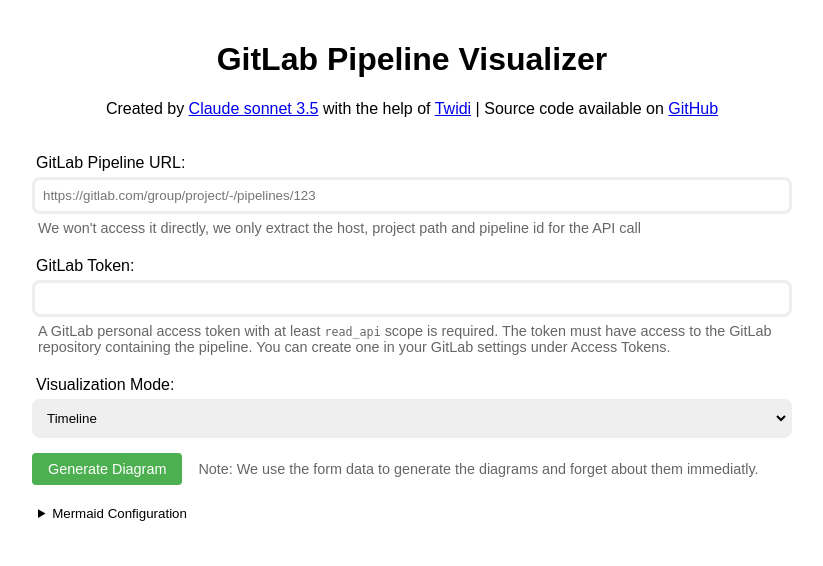
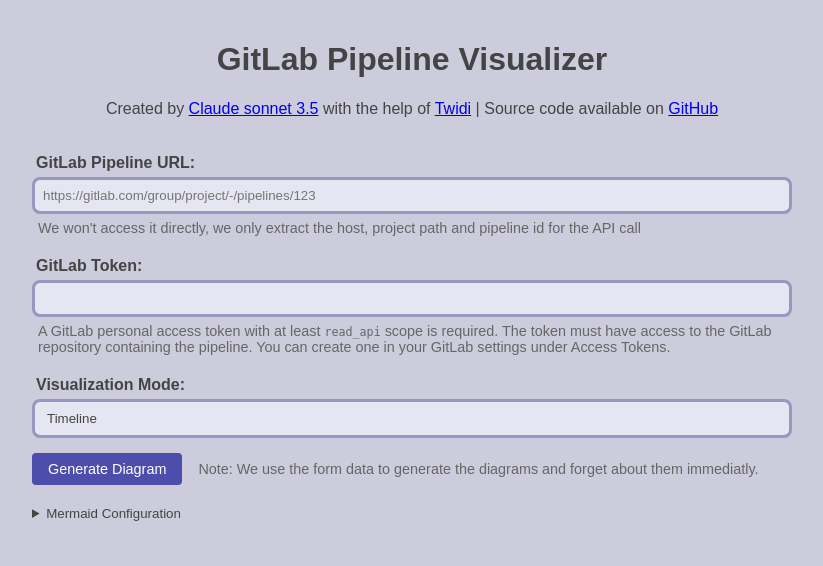
Before and after one commit to twidi/gitlab-pipeline-visualizer, a Flask app: page / in a window 1280 px wide. Shown: the top 566 px of the page, without its empty margins (228-1051 px from the left). Run offline with Flask 3, Linux system fonts and the light colour scheme.

Commit message:
More CSS tweaks

```diff
--- a/templates/index.html
+++ b/templates/index.html
@@ -4,6 +4,24 @@
 <head>
     <title>GitLab Pipeline Visualizer</title>
     <style>
+        :root {
+            --bg-color: #ccd;
+            --text-color: #444;
+            --text-color-light: #666;
+            --input-bgcolor: #e6e6f2;
+            --border-color: #9797bf;
+            --accent-color: #4d4dac;
+            --accent-accent-color: #3939a6;
+
+            --success-color: #45a049;
+            --failure-color: #dd0000;
+
+            --border-width: 3px;
+        }
+        html {
+            background: var(--bg-color);
+            color: var(--text-color);
+        }
         * {
             box-sizing: border-box;
         }
@@ -31,26 +49,42 @@
             display: block;
             margin-left: 4px;
             margin-bottom: 5px;
+            font-weight: 600;
+            cursor: pointer;
         }
 
         input[type="text"], input[type="password"], select, textarea {
             width: 100%;
             padding: 8px;
             border-radius: 8px; ;
-            border: 3px solid #eee;
+            border: var(--border-width) solid var(--border-color);
+            background: var(--input-background);
+            color: var(--text-color);
+            /* for :autofill, we need to force like that */
+            filter: none;
+            box-shadow: 0 0 0 100px var(--input-bgcolor) inset !important;
+        }
+
+        input[type="text"]:focus, input[type="password"]:focus, select:focus, textarea:focus {
+            --border-color: var(--accent-color);
+            outline: 0;
+        }
+        input[disabled], select[disabled], textarea[disabled] {
+            opacity: 0.5;
         }
 
         .help-text {
             font-size: 0.9em;
-            color: #666;
+            color: var(--text-color-light);
             margin: 6px;
         }
+
         button[type=submit] + .help-text {
             margin: 0;
         }
 
         button, a.button {
-            background-color: #4CAF50;
+            background-color: var(--accent-color);
             color: white;
             border: none;
             padding: 8px 16px;
@@ -61,15 +95,15 @@
         }
 
         button:hover, a.button:hover {
-            background-color: #45a049;
+            background-color: var(--accent-accent-color);
         }
 
         button.copied {
-            background-color: #2196F3;
+            background-color: var(--success-color);
         }
 
         #error {
-            color: red;
+            color: var(--failure-color);
             margin-top: 10px;
             max-width: 800px;
             margin: 10px auto;
@@ -122,13 +156,10 @@
 
         summary {
             padding: 6px;
+            padding-left: 0;
             cursor: pointer;
             border-radius: 8px;
             font-size: smaller;
-        }
-
-        details:not([open]) summary:hover {
-            background-color: #ebebeb;
         }
 
         details .form-group {
```
